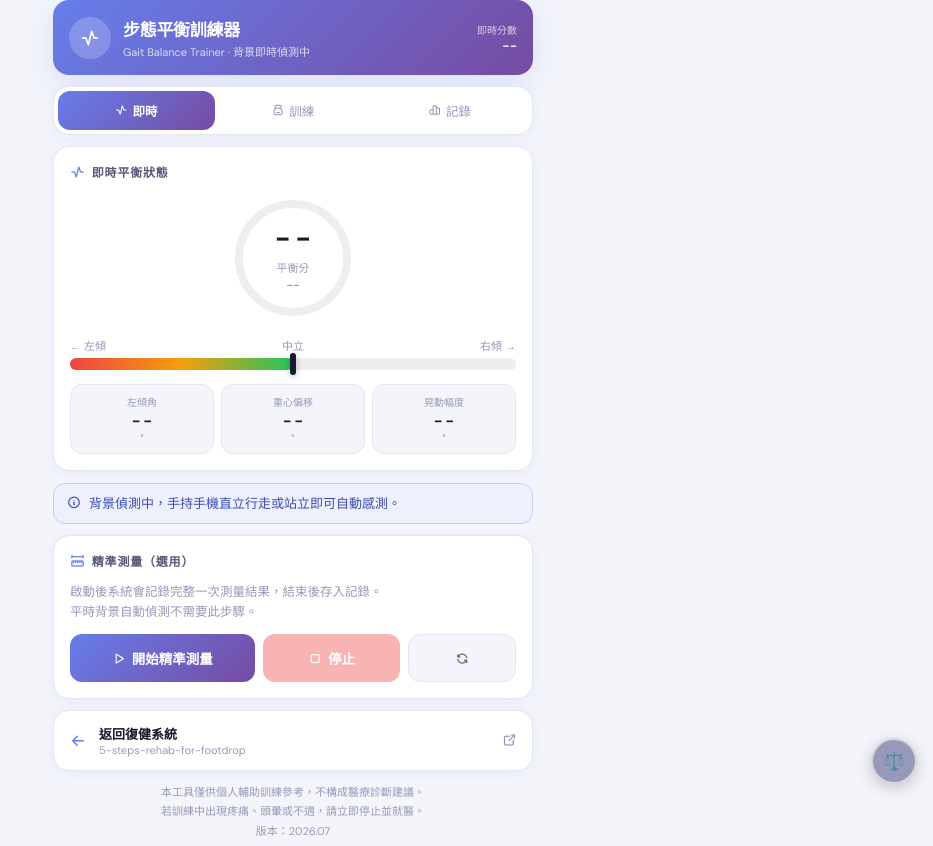
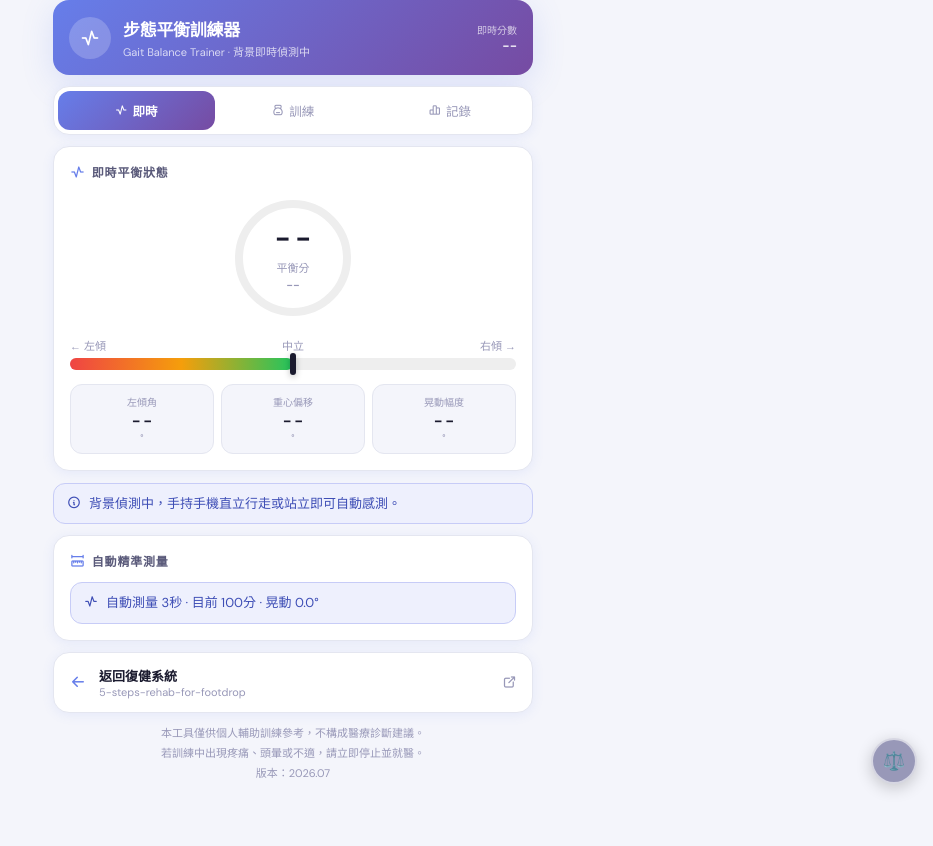
Before and after one commit to cyysongyy/gait, a plain HTML site: page index.html in a window 1280 px wide. Shown: the whole page, without its empty margins (347-1280 px from the left). After the commit the page ends 800 px from the top, so only its background shows below. Drawn offline with nearby package versions, Linux system fonts and the light colour scheme.

Commit message:
auto precision session: no button, auto-start + auto-restart every 60s

```diff
--- a/index.html
+++ b/index.html
@@ -381,21 +381,12 @@ body{
       <span id="statusText">背景偵測中，手持手機直立行走或站立即可自動感測。</span>
     </div>
 
-    <!-- Manual session controls -->
+    <!-- Auto session status -->
     <div class="card">
-      <div class="card-title"><i class="ti ti-ruler-measure"></i>精準測量（選用）</div>
-      <p style="font-size:12.5px;color:var(--tx3);margin-bottom:12px;line-height:1.6">
-        啟動後系統會記錄完整一次測量結果，結束後存入記錄。<br>
-        平時背景自動偵測不需要此步驟。
-      </p>
-      <div class="btns">
-        <button class="btn btn-primary" id="btnStart" onclick="startSession()">
-          <i class="ti ti-player-play"></i>開始精準測量
-        </button>
-        <button class="btn btn-stop" id="btnStop" onclick="stopSession()" disabled>
-          <i class="ti ti-player-stop"></i>停止
-        </button>
-        <button class="btn btn-ghost" onclick="resetDisplay()"><i class="ti ti-refresh"></i></button>
+      <div class="card-title"><i class="ti ti-ruler-measure"></i>自動精準測量</div>
+      <div class="status s-normal" id="autoSessStatus" style="margin-bottom:0">
+        <i class="ti ti-loader"></i>
+        <span>感測器啟動中，自動開始記錄…</span>
       </div>
     </div>
 
@@ -660,7 +651,7 @@ async function init(){
     document.getElementById('permCard').style.display = 'flex';
   } else {
     permGranted = true;
-    startBgSensor();
+    startBgSensor(); // startSession called inside startBgSensor
   }
 
   await updateHistory();
@@ -692,6 +683,8 @@ function startBgSensor(){
   setDot('idle');
   showTooltip('感測器啟動中…');
   setTimeout(() => hideTooltip(), 2000);
+  // Auto-start precision session
+  setTimeout(() => startSession(), 1500);
 }
 
 let lastScoreForSave = null;
@@ -784,33 +777,34 @@ function updateBalanceDisplay(gamma, sway, score){
 /* ══════════════════════════════════════════
    Manual Session
 ══════════════════════════════════════════ */
+// ── Auto session: starts automatically when sensor ready, saves every 60s ──
+const AUTO_SESSION_DUR = 60; // seconds per auto-session
+
 function startSession(){
   if(isSession) return;
-  if(!permGranted){ requestPerm(); return; }
+  if(!permGranted) return; // will be called again after permission granted
   isSession = true;
-  gammaArr = []; maxSway = 0; smoothG = 0;
+  gammaArr = []; maxSway = 0;
   sessionStart = Date.now();
-  document.getElementById('btnStart').disabled = true;
-  document.getElementById('btnStop').disabled  = false;
-  setStatus('s-normal','ti-activity','精準測量中… 直立手持手機，正常步行或站立。');
   let elapsed = 0;
-  sessionTimer = setInterval(() => {
+  setAutoStatus('s-normal','ti-activity','自動測量中…');
+  sessionTimer = setInterval(async () => {
     elapsed++;
     const s = calcScore(smoothG, maxSway);
-    document.getElementById('statusText').textContent =
-      `測量中 ${elapsed}秒・目前 ${s}分・最大晃動 ${maxSway.toFixed(1)}°`;
+    setAutoStatus('s-normal','ti-activity',
+      `自動測量 ${elapsed}秒 · 目前 ${s}分 · 晃動 ${maxSway.toFixed(1)}°`);
+    if(elapsed >= AUTO_SESSION_DUR){
+      // Save and restart
+      await stopSession(true); // silent restart
+    }
   }, 1000);
 }
 
-async function stopSession(){
+async function stopSession(autoRestart = false){
   if(!isSession) return;
   isSession = false;
   clearInterval(sessionTimer);
-  document.getElementById('btnStart').disabled = false;
-  document.getElementById('btnStop').disabled  = true;
-  if(gammaArr.length === 0){
-    setStatus('s-normal','ti-info-circle','未偵測到資料，請確認手機支援陀螺儀。'); return;
-  }
+  if(gammaArr.length > 0){
     const avg = gammaArr.reduce((a,b)=>a+b,0)/gammaArr.length;
     const score = calcScore(avg, maxSway);
     const dur = Math.round((Date.now()-sessionStart)/1000);
@@ -819,11 +813,12 @@ async function stopSession(){
       type:'session', score, grade, sway:maxSway.toFixed(1),
       dur, date:new Date().toISOString(), dateLabel:todayLabel()
     });
-  setStatus('s-good','ti-check',
-    `測量完成！${score}分（${grade}）・${dur}秒・最大晃動${maxSway.toFixed(1)}°`);
-  spk(`測量完成，平衡評分${score}分，${grade}`);
-  await updateHistory(); await updateStats(); drawTrend();
-  if(currentTab !== 'history') switchTab('history');
+    setAutoStatus('s-good','ti-check',`已記錄：${score}分（${grade}）`);
+    if(currentTab==='history'){ await updateHistory(); await updateStats(); drawTrend(); }
+  }
+  if(autoRestart){
+    setTimeout(() => startSession(), 500); // restart immediately
+  }
 }
 
 function resetDisplay(){
@@ -836,7 +831,6 @@ function resetDisplay(){
     document.getElementById(id).style[id==='barNeedle'?'left':'width'] = '50%';
   });
   ['valL','valC','valS'].forEach(id => document.getElementById(id).textContent='--');
-  setStatus('s-normal','ti-info-circle','已重置。');
 }
 
 /* ══════════════════════════════════════════
@@ -1201,6 +1195,13 @@ function setStatus(cls, icon, text){
   b.innerHTML = `<i class="ti ${icon}"></i><span id="statusText">${text}</span>`;
 }
 
+function setAutoStatus(cls, icon, text){
+  const b = document.getElementById('autoSessStatus');
+  if(!b) return;
+  b.className = 'status '+cls;
+  b.innerHTML = `<i class="ti ${icon}"></i><span>${text}</span>`;
+}
+
 function spk(text){
   if(!window.speechSynthesis) return;
   window.speechSynthesis.cancel();
```
Lines whose indentation alone changed are shown as unchanged.
